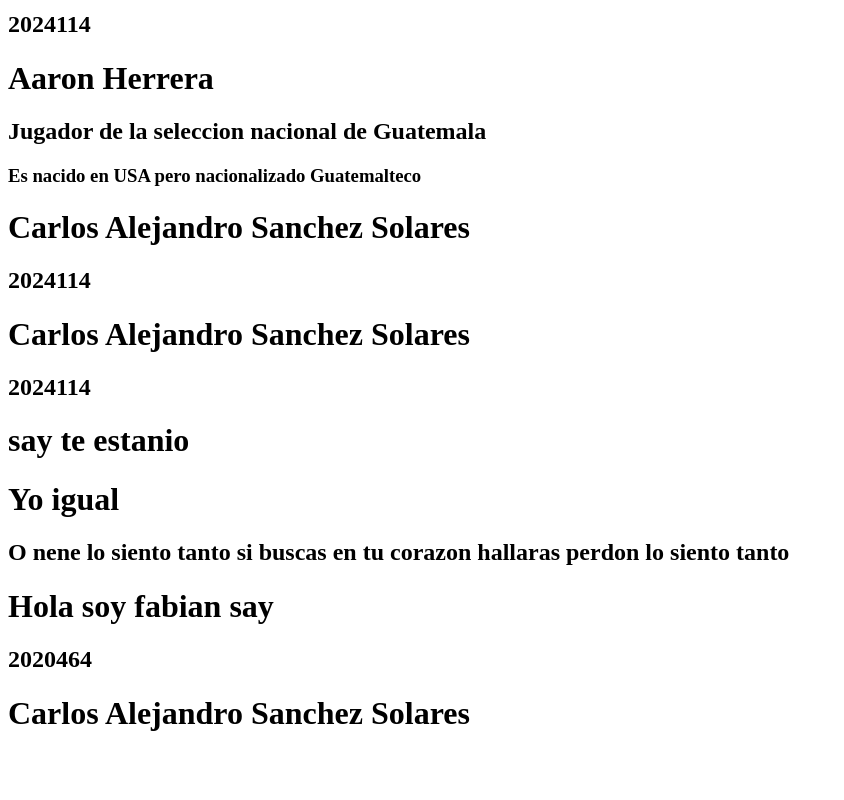
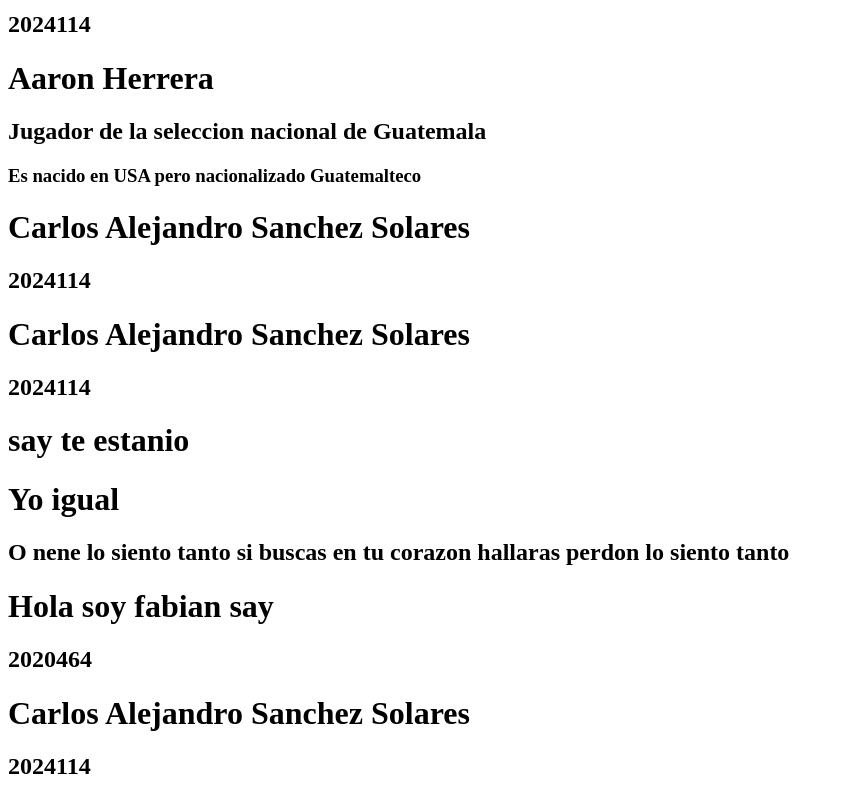
Before and after one commit to fsay-2020464/Hackers_IN5AM, a plain HTML site: page index.html in a window 1280 px wide. Shown: the part 875-1675 px from the top of the page, without its empty margins (0-844 px from the left). Before the commit the page ends 1628 px from the top, so only its background shows below. Drawn offline with Linux system fonts and the light colour scheme.

Commit message:
Add: Agregar Carnet 2024114 en index.html

```diff
--- a/index.html
+++ b/index.html
@@ -54,5 +54,8 @@
 <h2>2020464</h2>
 
 <h1>Carlos Alejandro Sanchez Solares</h1>
+<h2>2024114</h2>
+
+
 </body>
 </html>
```
